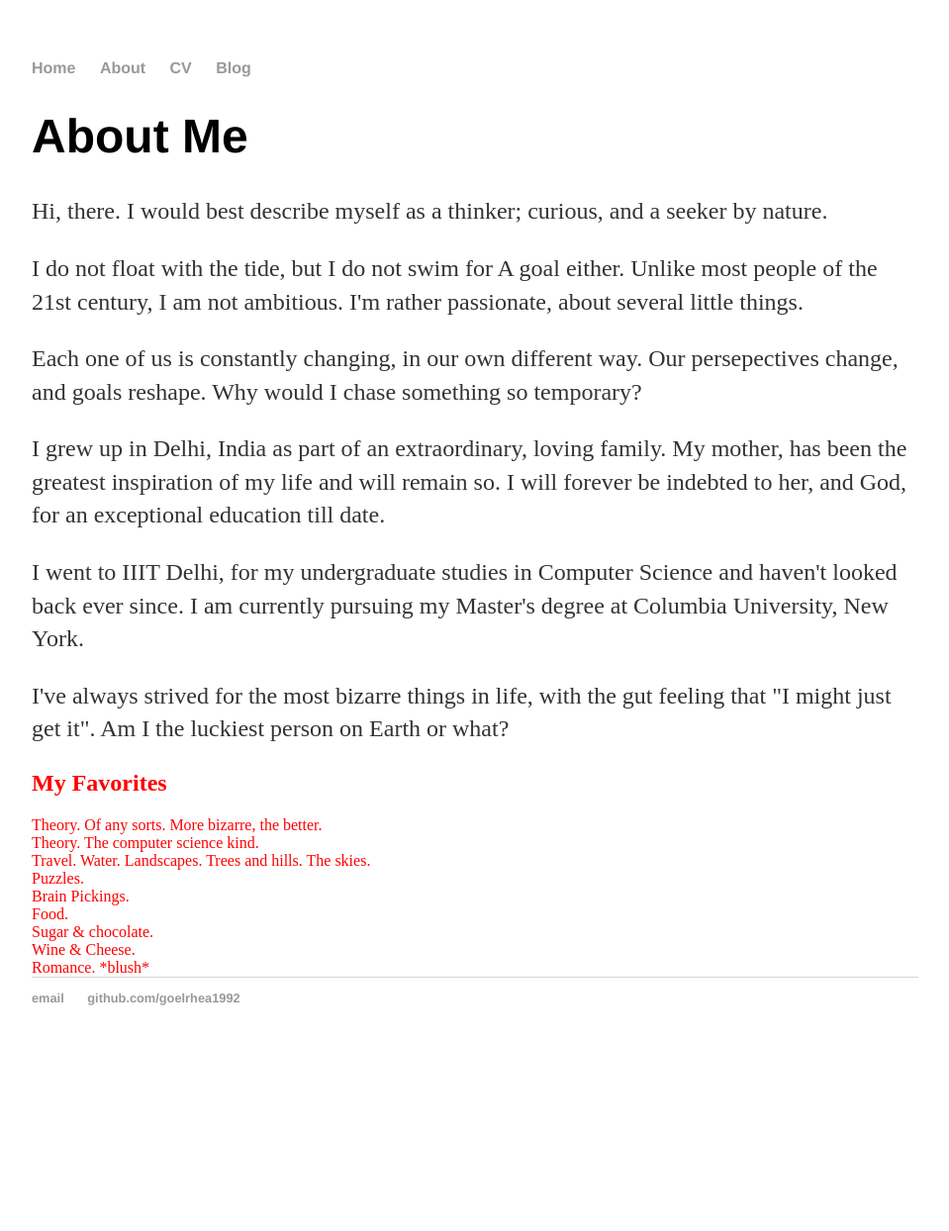
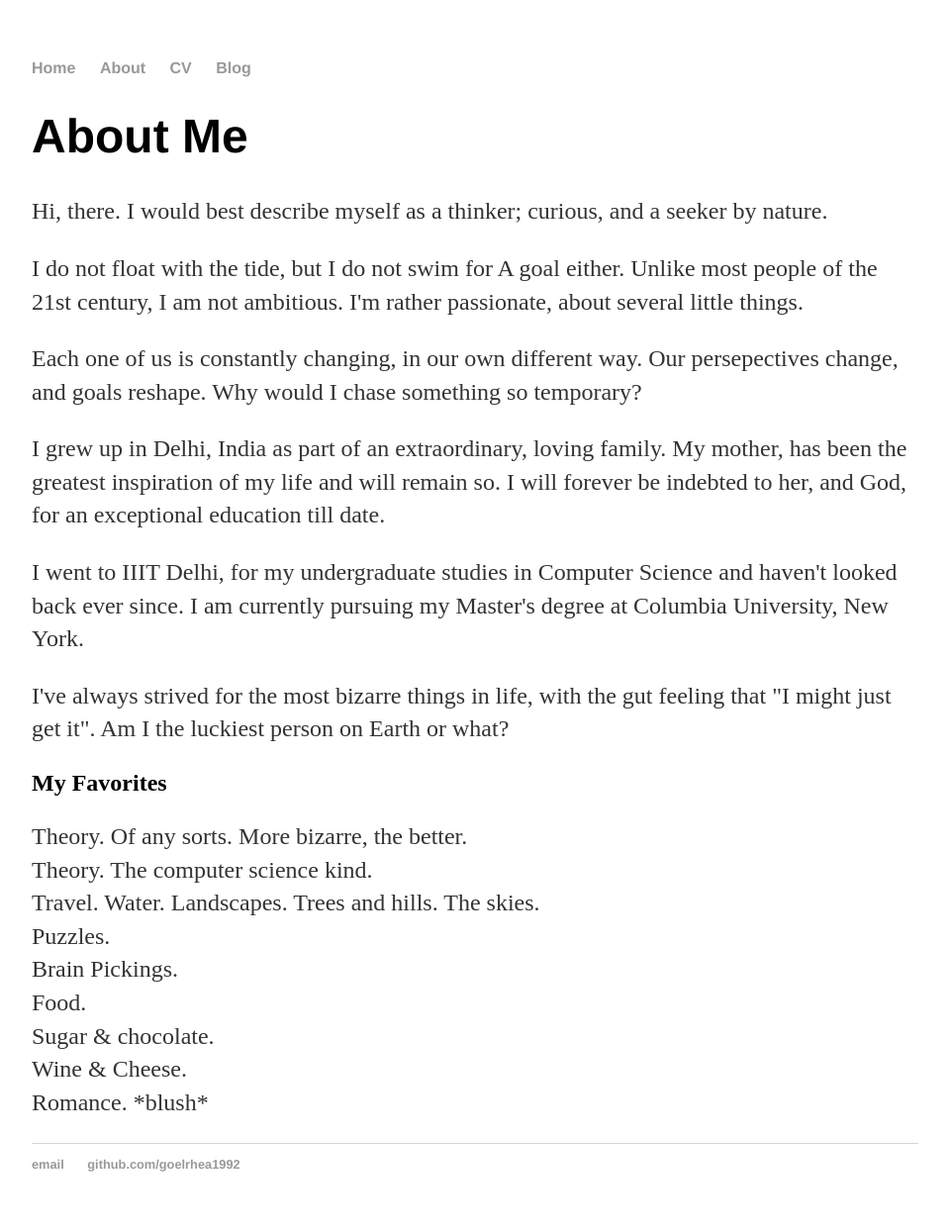
Before and after one commit to goelrhea1992/goelrhea1992.github.io, a Jekyll site: the page built from about/index.html, in a window 1280 px wide. Shown: the whole page at 99% size, without its empty margins (160-1119 px from the left). Built offline with Jekyll 4.4.1, drawn with Linux system fonts in a browser that asks for light colours; before the commit the page ends 1076 px from its top, so only the background shows below that.

Commit message:
Update index.html

```diff
--- a/about/index.html
+++ b/about/index.html
@@ -3,7 +3,6 @@ layout: default
 title: About Me
 ---
 	<h1>{{ page.title }}</h1>
-  <font size="3" color="red">
     <p>
       Hi, there. I would best describe myself as a thinker; curious, and a seeker by nature.
     </p>
@@ -32,7 +31,8 @@ title: About Me
       </p>
 
       <h2>My Favorites</h2>
-      Theory. Of any sorts. More bizarre, the better. </br>
+      <p>
+      	Theory. Of any sorts. More bizarre, the better. </br>
       Theory. The computer science kind.</br>
       Travel. Water. Landscapes. Trees and hills. The skies. </br>
       Puzzles.</br>
@@ -41,4 +41,4 @@ title: About Me
       Sugar & chocolate. </br>
       Wine & Cheese.</br>
       Romance. *blush*</br>
-  </font>
+      </p>
```
